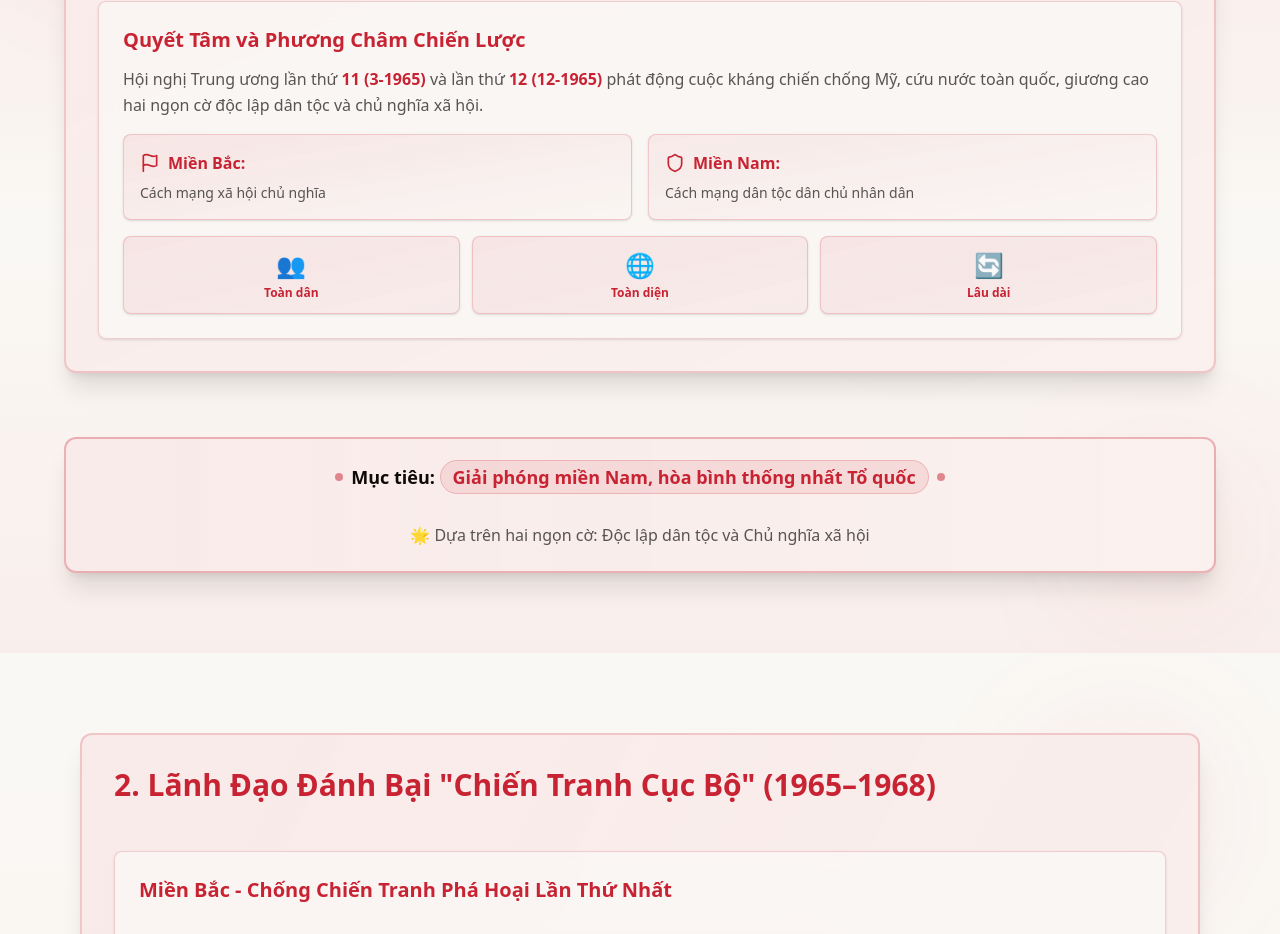
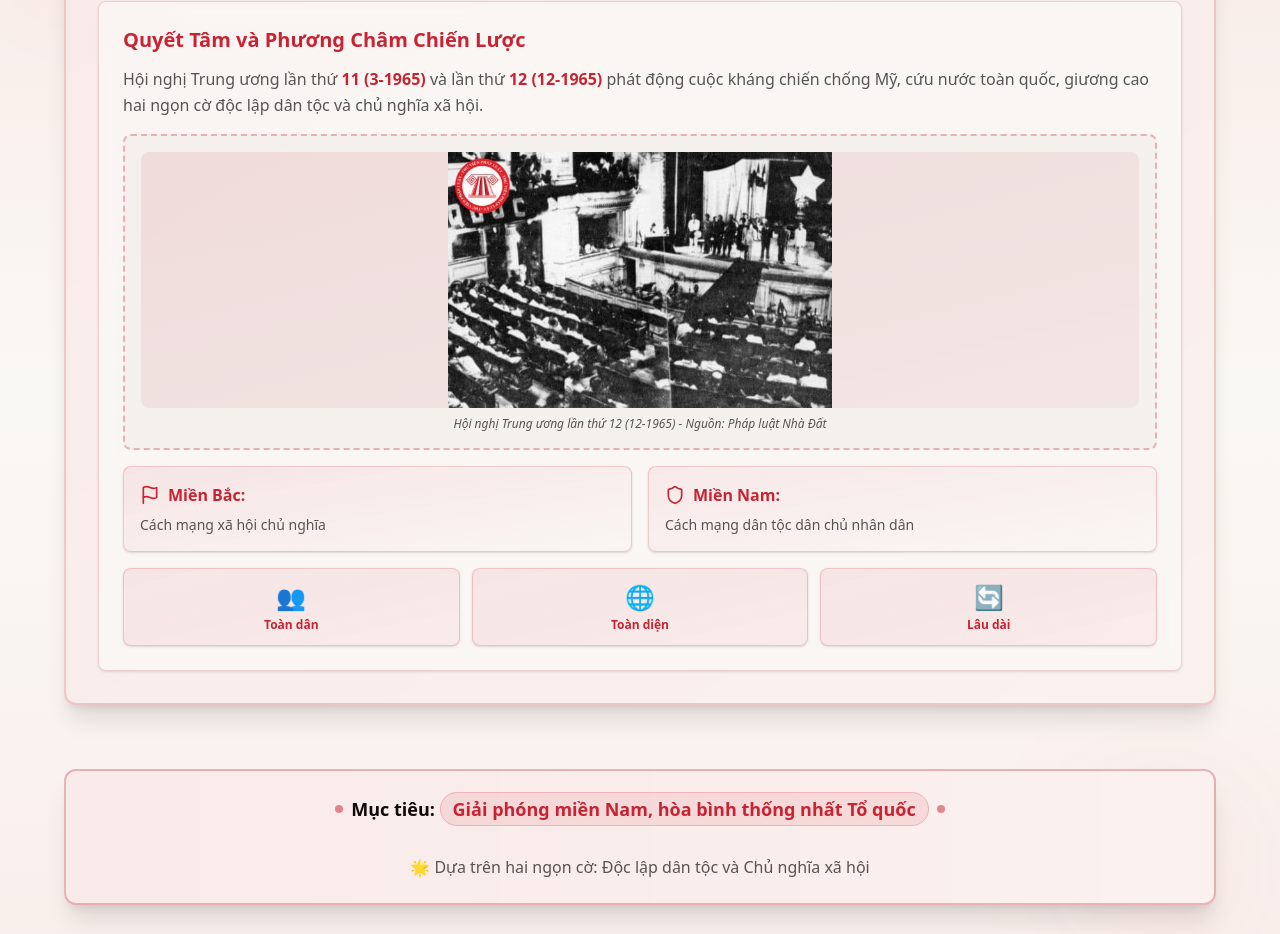
Before and after one commit to SoramYO/VNR, a Next.js app: page / in a window 1280 px wide. Shown: the part 1017-1951 px from the top of the page. Built offline with nearby package versions, Linux system fonts and the light colour scheme.

Commit message:
Implement code changes to enhance functionality and improve performance

```diff
--- a/components/theory-section.tsx
+++ b/components/theory-section.tsx
@@ -27,6 +27,18 @@ export function TheorySection() {
                     <p className="text-muted-foreground leading-relaxed">
                       Hội nghị Trung ương lần thứ <strong className="text-primary">11 (3-1965)</strong> và lần thứ <strong className="text-primary">12 (12-1965)</strong> phát động cuộc kháng chiến chống Mỹ, cứu nước toàn quốc, giương cao hai ngọn cờ độc lập dân tộc và chủ nghĩa xã hội.
                     </p>
+
+                    {/* Image container for Hội nghị 12 */}
+                    <figure className="my-4 bg-muted/50 p-4 rounded-lg border-2 border-dashed border-primary/30">
+                      <img
+                        src="/images/hoinghi12.png"
+                        alt="Hội nghị Trung ương lần thứ 12"
+                        className="w-full h-64 object-contain rounded-lg bg-gradient-to-br from-primary/10 to-primary/5"
+                      />
+                      <figcaption className="text-xs text-muted-foreground italic text-center mt-2">
+                        Hội nghị Trung ương lần thứ 12 (12-1965) - Nguồn: Pháp luật Nhà Đất
+                      </figcaption>
+                    </figure>
 
                     {/* Hai miền - gộp lại */}
                     <div className="flex flex-col md:flex-row gap-4 my-4">
```
Also changed, not shown: public/images/hoinghi12.png (added).
